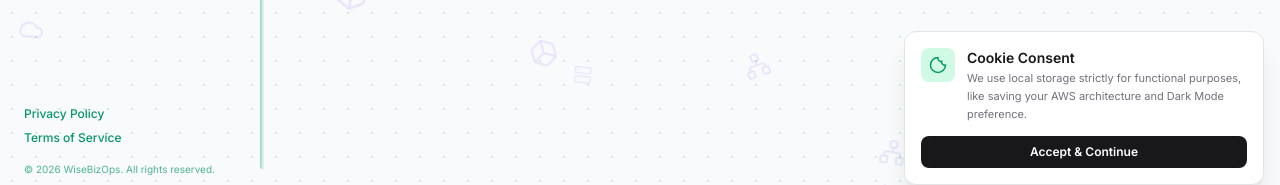
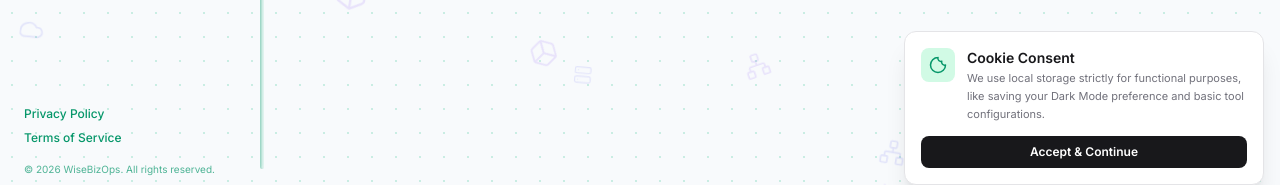
Before and after one commit to Adithya-Meda/wisebizops, a Next.js app: page /aws-estimator in a window 1280 px wide. Shown: the part 599-784 px from the top of the page. Built offline with nearby package versions, Linux system fonts and the light colour scheme.

Commit message:
fix(ui): update cookie consent text to reflect removal of aws architecture local storage

```diff
--- a/src/components/cookie-consent.tsx
+++ b/src/components/cookie-consent.tsx
@@ -25,7 +25,7 @@ export function CookieConsent() {
         <div>
           <h4 className="text-sm font-semibold text-zinc-900 dark:text-zinc-100">Cookie Consent</h4>
           <p className="text-[11px] text-zinc-500 mt-0.5 leading-relaxed">
-            We use local storage strictly for functional purposes, like saving your AWS architecture and Dark Mode preference.
+            We use local storage strictly for functional purposes, like saving your Dark Mode preference and basic tool configurations.
           </p>
         </div>
       </div>
```
